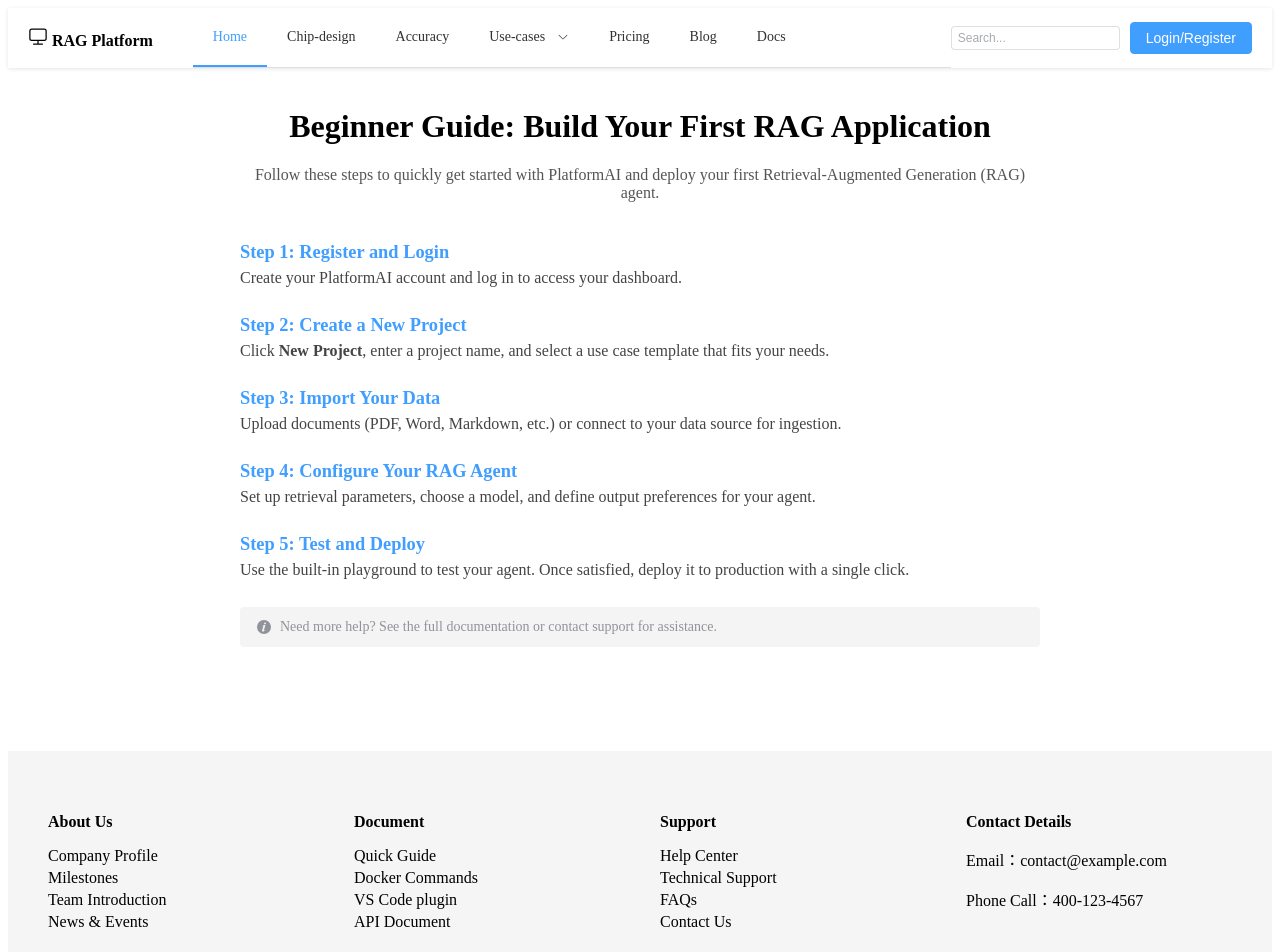
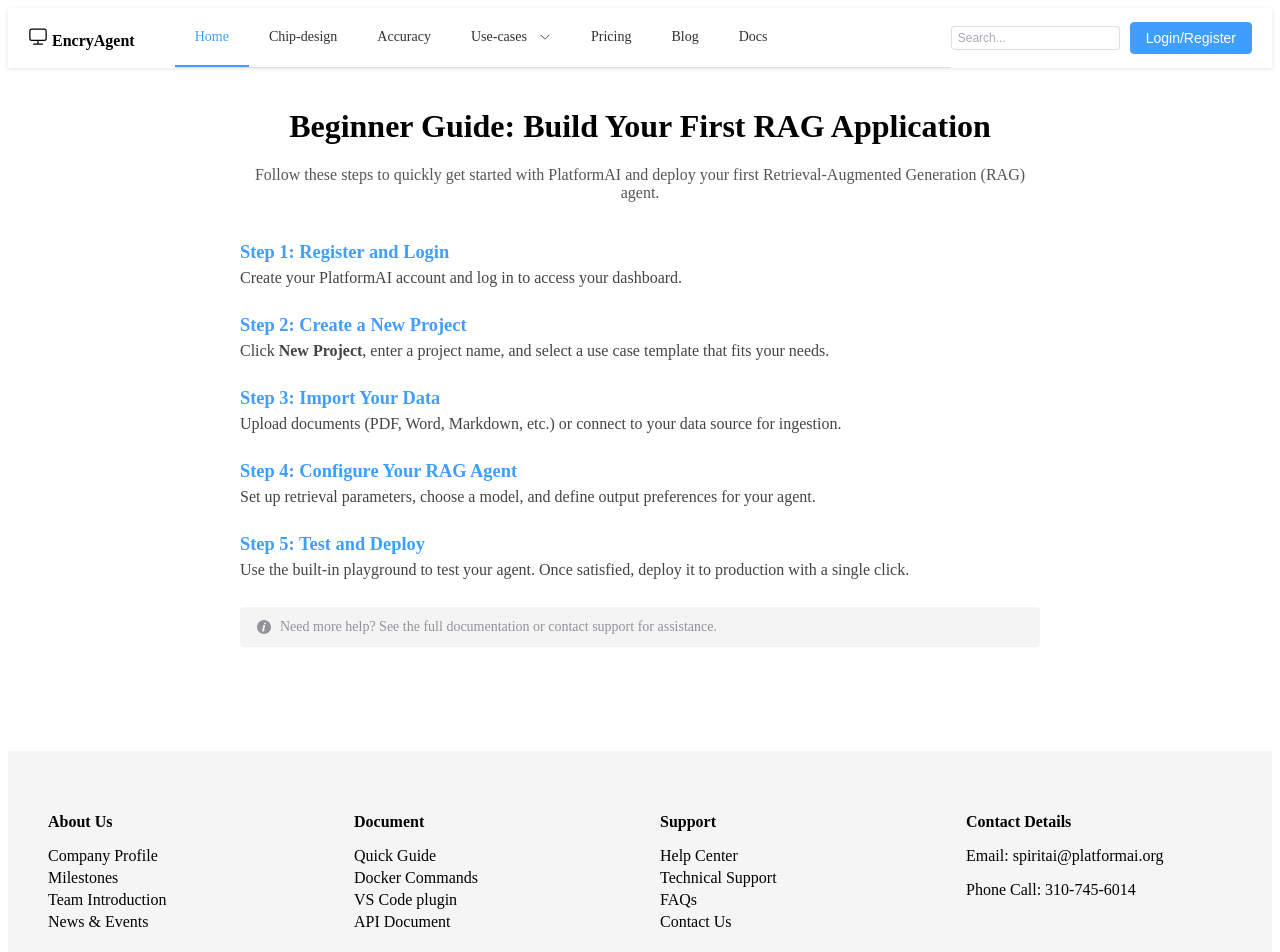
Before and after one commit to maxuchang001/RAG_Promotional_Website, a Vue app: page /docs/beginner-guide in a window 1280 px wide. Shown: the top 952 px of the page. Built offline with nearby package versions, Linux system fonts and the light colour scheme.

Commit message:
Fixed everything pointed out in the group chat

```diff
--- a/src/components/Footer.vue
+++ b/src/components/Footer.vue
@@ -15,8 +15,8 @@
       </el-col>
       <el-col :span="6">
         <h4>Contact Details</h4>
-        <p>Email：contact@example.com</p>
-        <p>Phone Call：400-123-4567</p>
+        <p>Email: spiritai@platformai.org</p>
+        <p>Phone Call: 310-745-6014</p>
       </el-col>
     </el-row>
   </el-footer>
--- a/src/components/Header.vue
+++ b/src/components/Header.vue
@@ -1,7 +1,7 @@
 <template>
   <el-header>
     <div class="logo" @click="handleMenuClick('/')">
-      <el-icon :size="20"><Monitor /></el-icon> RAG Platform
+      <el-icon :size="20"><Monitor /></el-icon> EncryAgent
     </div>
     <el-menu mode="horizontal" class="nav" :default-active="activeTable">
       <el-menu-item index="1" @click="handleMenuClick('/')">Home</el-menu-item>
@@ -20,7 +20,7 @@
     </el-menu>
     <div class="actions">
       <el-input placeholder="Search..." size="small" />
-      <el-button type="primary">Login/Register</el-button>
+      <el-button type="primary" @click="handleLogin">Login/Register</el-button>
     </div>
   </el-header>
 </template>
@@ -37,6 +37,10 @@ const handleMenuClick = (path) => {
 import { ref } from 'vue'
 
 const activeTable = ref('1')
+
+const handleLogin = () => {
+  window.location.href = 'http://34.80.152.254:9001/'
+}
 
 </script>
 
--- a/src/views/Blogs.vue
+++ b/src/views/Blogs.vue
@@ -3,7 +3,7 @@
     <!-- Hero -->
     <section class="hero">
       <h1>Insights & Updates</h1>
-      <p class="lead">Thought leadership, product deep-dives, and best practices on building RAG-powered applications with Contextual AI.</p>
+      <p class="lead">Thought leadership, product deep-dives, and best practices on building RAG-powered applications with EncryAgent.</p>
     </section>
 
     <!-- Filters -->
@@ -106,7 +106,7 @@ const posts = ref([
   },
   // {
   //   id: 4,
-  //   title: 'SOC 2 Type II & HIPAA: Security at Every Layer of Contextual AI',
+  //   title: 'SOC 2 Type II & HIPAA: Security at Every Layer of EncryAgent',
   //   excerpt: 'Our commitment to enterprise-grade security is now validated by independent auditors. Here’s what it means for customers.',
   //   image: 'https://images.unsplash.com/photo-1503676382389-4809596d5290?auto=format&fit=crop&w=600&q=80',
   //   date: 'April 2, 2025',
```
